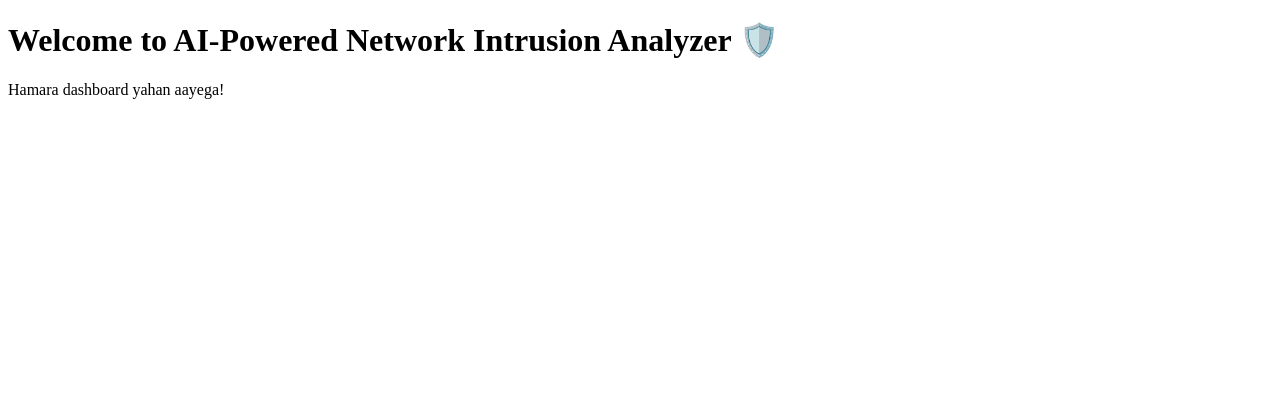
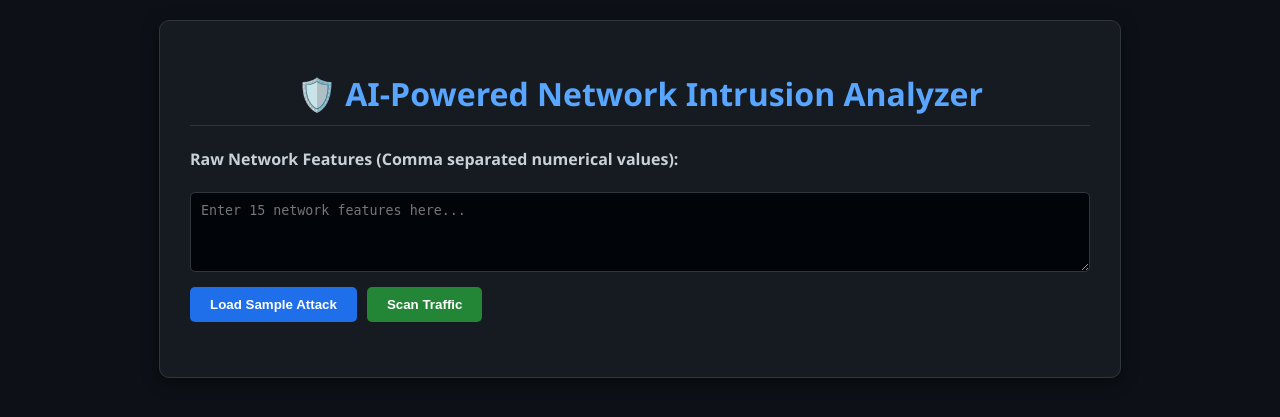
Before and after one commit to the-miz-4u/AI-NIDS-Analyzer, a Flask app: page / in a window 1280 px wide. Shown: the top 417 px of the page. Run offline with Flask 3, Linux system fonts and the light colour scheme; parts of the project's set-up code (start-up, migrations or seed data) failed here and were passed over.

Commit message:
Added professional dark theme frontend dashboard

```diff
--- a/templates/index.html
+++ b/templates/index.html
@@ -1,10 +1,176 @@
 <!DOCTYPE html>
-<html>
+<html lang="en">
 <head>
-    <title>NIDS AI Analyzer</title>
+    <meta charset="UTF-8">
+    <meta name="viewport" content="width=device-width, initial-scale=1.0">
+    <title>AI NIDS Analyzer</title>
+    <style>
+        body {
+            font-family: 'Segoe UI', Tahoma, Geneva, Verdana, sans-serif;
+            background-color: #0d1117;
+            color: #c9d1d9;
+            margin: 0;
+            padding: 20px;
+        }
+        .container {
+            max-width: 900px;
+            margin: 0 auto;
+            background-color: #161b22;
+            padding: 30px;
+            border-radius: 10px;
+            box-shadow: 0 4px 15px rgba(0,0,0,0.5);
+            border: 1px solid #30363d;
+        }
+        h1 {
+            text-align: center;
+            color: #58a6ff;
+            border-bottom: 1px solid #30363d;
+            padding-bottom: 10px;
+        }
+        .input-section {
+            margin-bottom: 25px;
+        }
+        textarea {
+            width: 100%;
+            height: 80px;
+            background-color: #010409;
+            color: #58a6ff;
+            border: 1px solid #30363d;
+            border-radius: 5px;
+            padding: 10px;
+            font-family: monospace;
+            box-sizing: border-box;
+        }
+        .buttons {
+            margin-top: 10px;
+            display: flex;
+            gap: 10px;
+        }
+        button {
+            padding: 10px 20px;
+            border: none;
+            border-radius: 5px;
+            cursor: pointer;
+            font-weight: bold;
+            transition: 0.3s;
+        }
+        #scanBtn {
+            background-color: #238636;
+            color: white;
+        }
+        #scanBtn:hover { background-color: #2ea043; }
+
+        #loadSampleBtn {
+            background-color: #1f6feb;
+            color: white;
+        }
+        #loadSampleBtn:hover { background-color: #388bfd; }
+
+        .result-card {
+            display: none;
+            background-color: #010409;
+            border-left: 5px solid #238636;
+            padding: 15px;
+            margin-top: 20px;
+            border-radius: 5px;
+        }
+        .malicious { border-left-color: #da3633; }
+        .safe { border-left-color: #238636; }
+
+        .status-badge {
+            display: inline-block;
+            padding: 5px 10px;
+            border-radius: 15px;
+            font-weight: bold;
+            margin-bottom: 10px;
+        }
+        .badge-malicious { background-color: #da3633; color: white; }
+        .badge-safe { background-color: #238636; color: white; }
+
+        #aiExplanation {
+            color: #ff7b72;
+            font-style: italic;
+            margin-top: 15px;
+            border-top: 1px dashed #30363d;
+            padding-top: 10px;
+        }
+    </style>
 </head>
 <body>
-    <h1>Welcome to AI-Powered Network Intrusion Analyzer 🛡️</h1>
-    <p>Hamara dashboard yahan aayega!</p>
+
+<div class="container">
+    <h1>🛡️ AI-Powered Network Intrusion Analyzer</h1>
+
+    <div class="input-section">
+        <label for="packetData"><strong>Raw Network Features (Comma separated numerical values):</strong></label><br><br>
+        <textarea id="packetData" placeholder="Enter 15 network features here..."></textarea>
+
+        <div class="buttons">
+            <button id="loadSampleBtn" onclick="loadSample()">Load Sample Attack</button>
+            <button id="scanBtn" onclick="analyzeTraffic()">Scan Traffic</button>
+        </div>
+    </div>
+
+    <div id="resultCard" class="result-card">
+        <h3>Analysis Result:</h3>
+        <span id="statusBadge" class="status-badge"></span>
+        <p><strong>Prediction Code:</strong> <span id="predCode"></span></p>
+        <div id="aiExplanation"></div>
+    </div>
+</div>
+
+<script>
+    // Ye function dummy data box mein daal dega taaki bar-bar type na karna pade
+    function loadSample() {
+        document.getElementById('packetData').value = "17, 49830, 4, 0, 2048, 0, 512.0, 0.0, 80.2, 0.0, 16610.0, 0.0, 16610.0, 80.2, 41062.4";
+    }
+
+    async function analyzeTraffic() {
+        const rawData = document.getElementById('packetData').value;
+        if(!rawData) {
+            alert("Please enter network features first!");
+            return;
+        }
+
+        // String ko array of numbers mein convert karna
+        const featuresArray = rawData.split(',').map(item => parseFloat(item.trim()));
+
+        document.getElementById('scanBtn').innerText = "Scanning...";
+
+        try {
+            // Hamari Flask API ko data bhej rahe hain
+            const response = await fetch('/predict', {
+                method: 'POST',
+                headers: { 'Content-Type': 'application/json' },
+                body: JSON.stringify({ features: featuresArray })
+            });
+
+            const result = await response.json();
+
+            // Result show karna
+            const resultCard = document.getElementById('resultCard');
+            const statusBadge = document.getElementById('statusBadge');
+
+            resultCard.style.display = 'block';
+            document.getElementById('predCode').innerText = result.prediction_code;
+            statusBadge.innerText = result.status;
+
+            if(result.status === 'Malicious') {
+                resultCard.className = 'result-card malicious';
+                statusBadge.className = 'status-badge badge-malicious';
+                document.getElementById('aiExplanation').innerHTML = `<strong>🤖 Gemini Analysis:</strong><br>${result.ai_explanation}`;
+            } else {
+                resultCard.className = 'result-card safe';
+                statusBadge.className = 'status-badge badge-safe';
+                document.getElementById('aiExplanation').innerHTML = "";
+            }
+        } catch (error) {
+            alert("Error connecting to server. Is app.py running?");
+        } finally {
+            document.getElementById('scanBtn').innerText = "Scan Traffic";
+        }
+    }
+</script>
+
 </body>
 </html>
```
